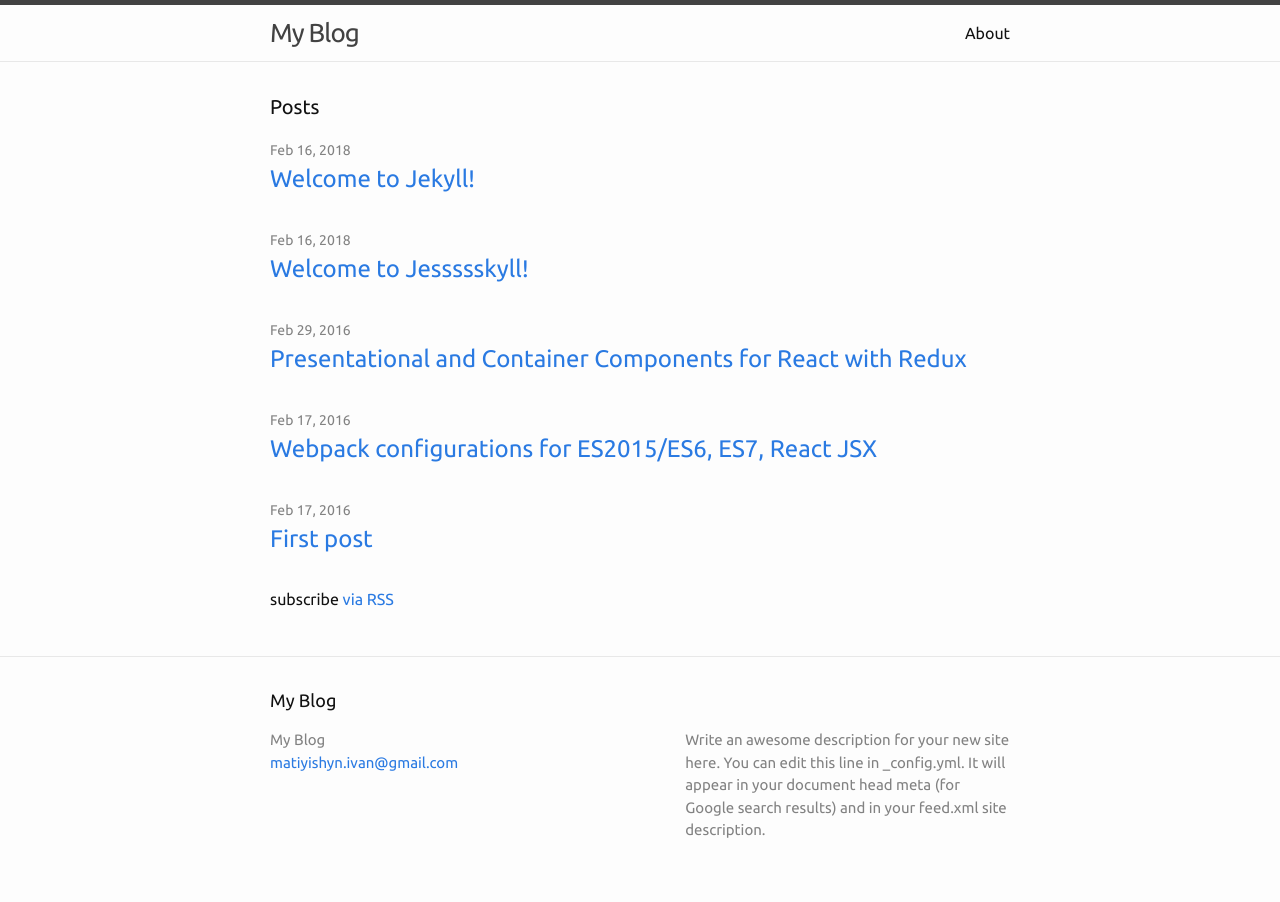
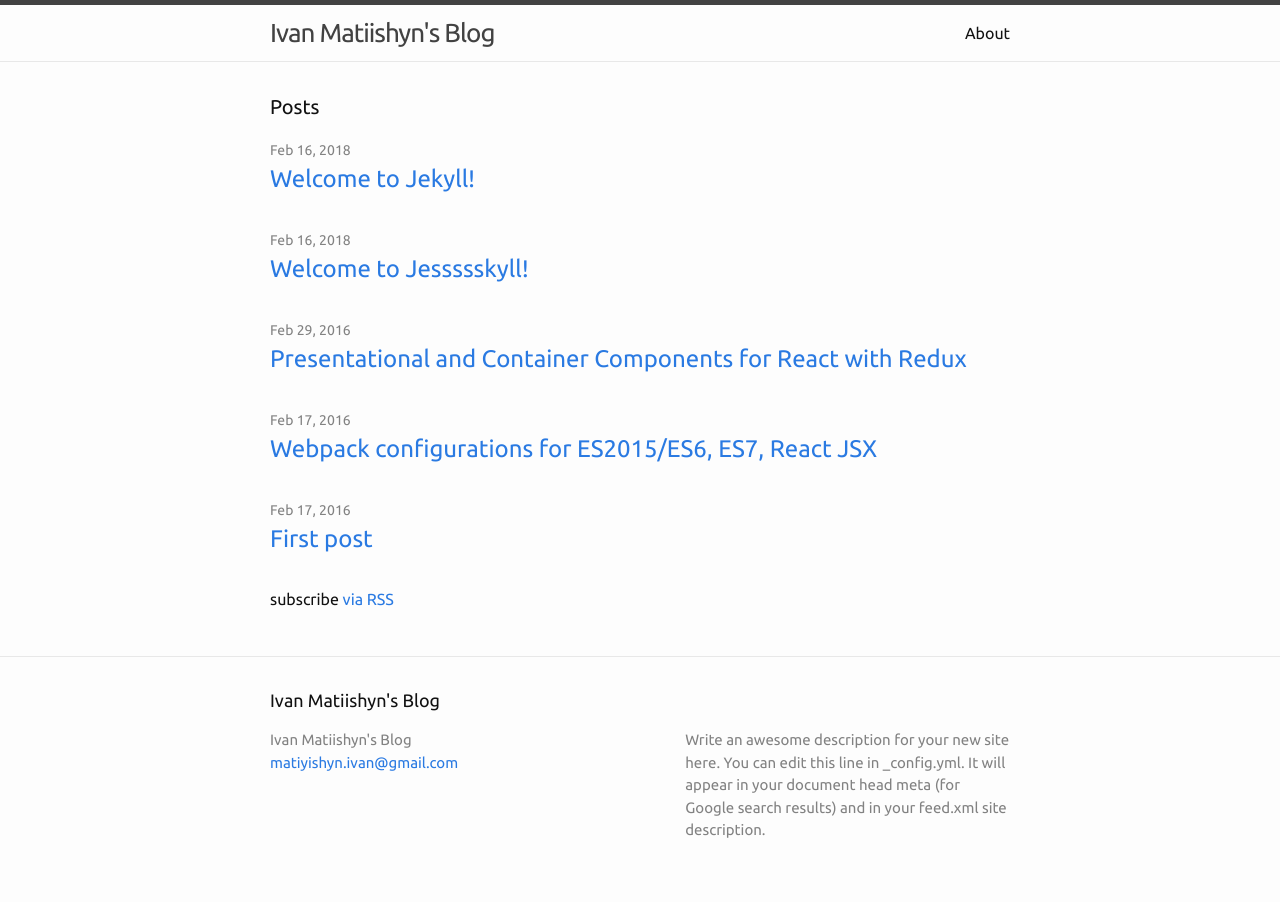
Before and after one commit to matiishyn/matiishyn.github.io, a Jekyll site: the page built from index.html, in a window 1280 px wide. Built offline with Jekyll 4.4.1, drawn with Linux system fonts in a browser that asks for light colours.

Commit message:
changed config

```diff
--- a/_config.yml
+++ b/_config.yml
@@ -6,7 +6,7 @@
 # 'jekyll serve'. If you change this file, please restart the server process.
 
 # Site settings
-title: My Blog
+title: Ivan Matiishyn's Blog
 email: matiyishyn.ivan@gmail.com
 linkedin: https://pl.linkedin.com/in/matiishyn
 description: > # this means to ignore newlines until "baseurl:"
```
